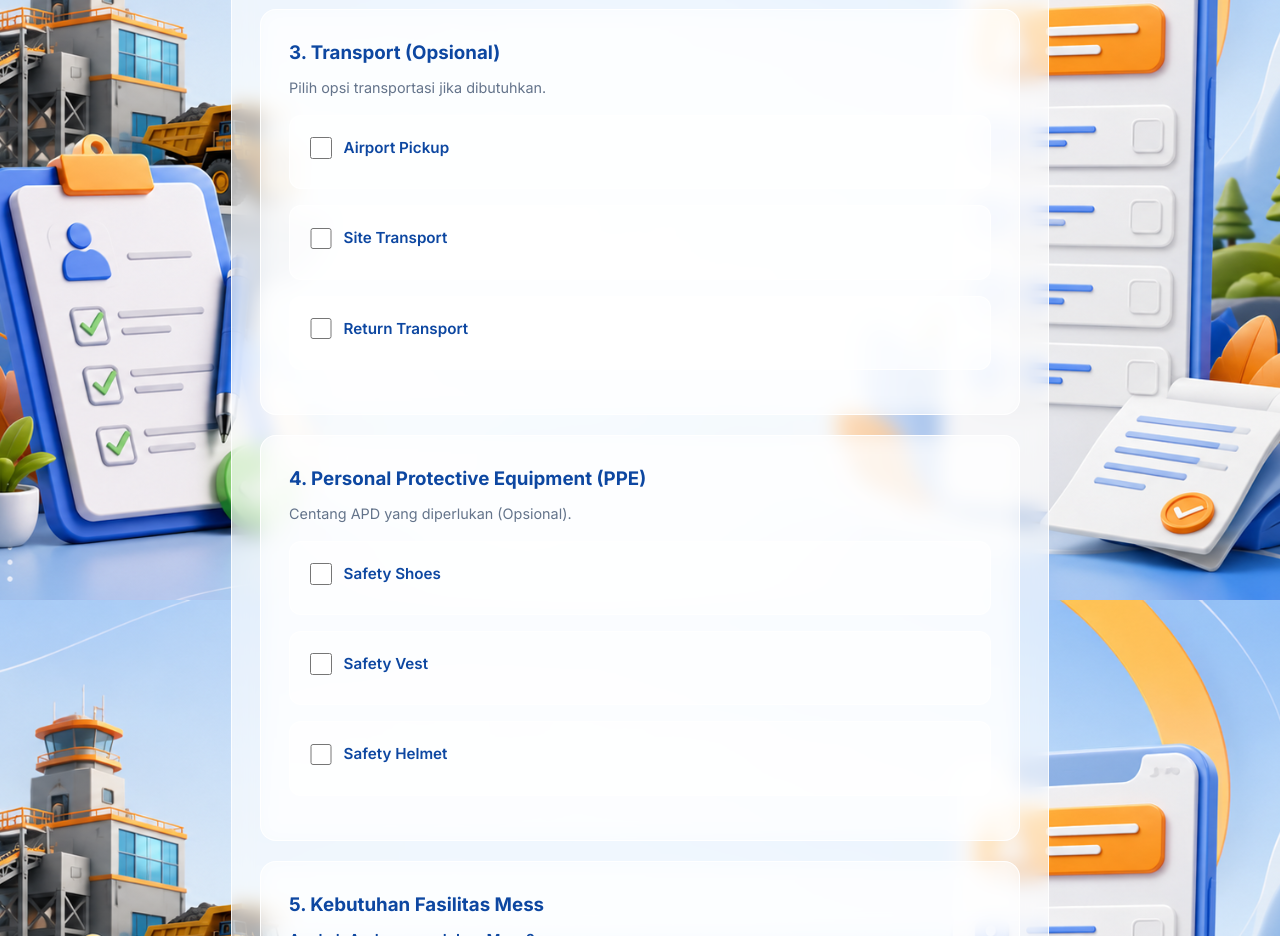
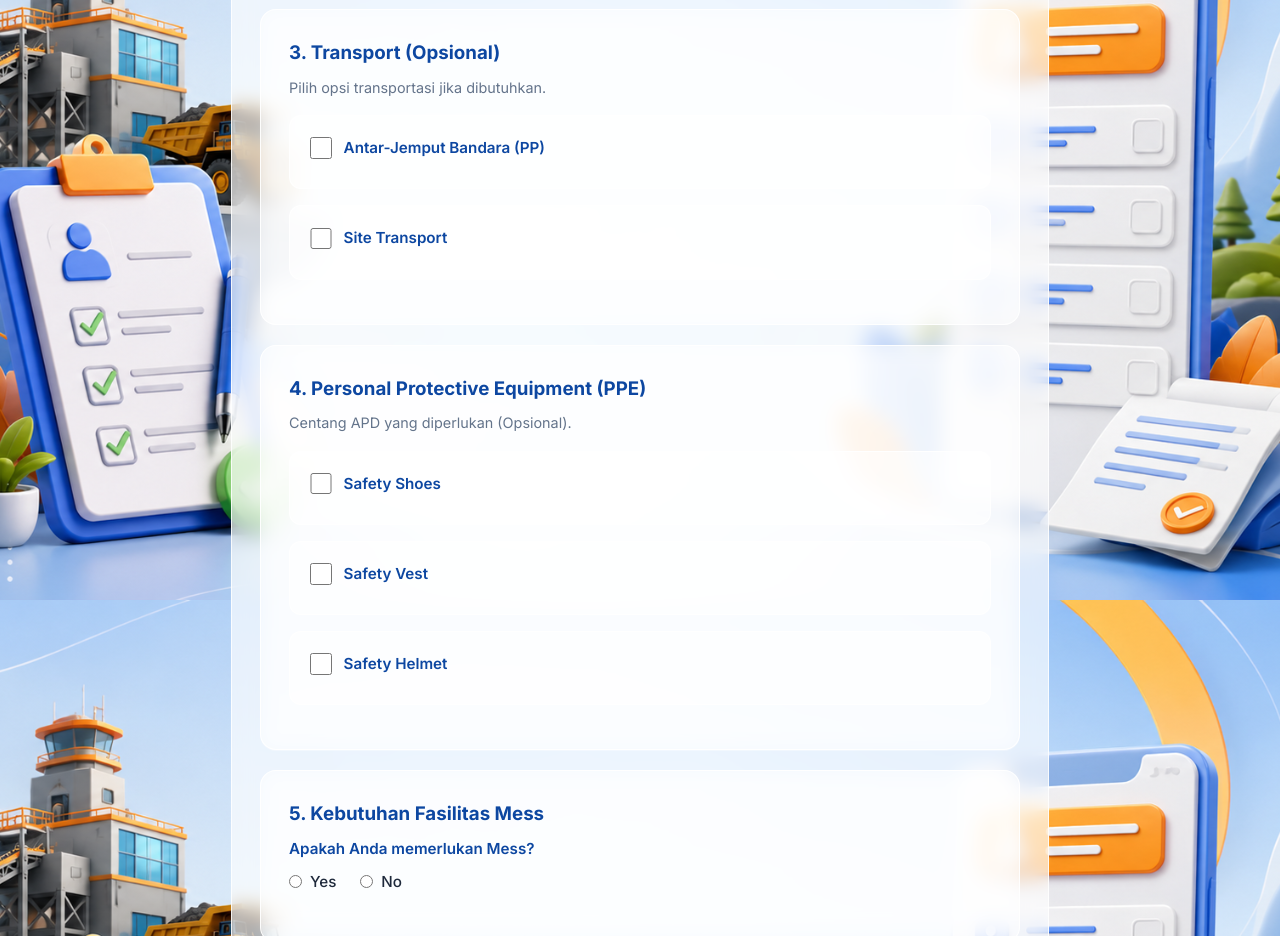
Before and after one commit to Jal3ee/SAFARI, a React (Vite) app: page / in a window 1280 px wide. Shown: the part 1000-1936 px from the top of the page. Built offline with nearby package versions, Linux system fonts and the light colour scheme.

Commit message:
UI: Remove Return Transport and rename Airport Pickup to PP Bandara

```diff
--- a/src/pages/NewRequest.jsx
+++ b/src/pages/NewRequest.jsx
@@ -90,8 +90,7 @@ const NewRequest = () => {
     airport: false,
     airportArrivalDate: '', airportArrivalAirport: '', airportArrivalTime: '',
     airportDepartureDate: '', airportDepartureAirport: '', airportDepartureTime: '',
-    site: false, siteNote: '',
-    returnTransport: false, returnNote: ''
+    site: false, siteNote: ''
   });
 
   // Safety
@@ -204,9 +203,7 @@ const NewRequest = () => {
         airport: transport.airport,
         airportNote: transport.airport ? `Arrival: ${transport.airportArrivalDate} ${transport.airportArrivalTime} (${transport.airportArrivalAirport}) | Departure: ${transport.airportDepartureDate} ${transport.airportDepartureTime} (${transport.airportDepartureAirport})` : '',
         site: transport.site,
-        siteNote: transport.siteNote,
-        returnTransport: transport.returnTransport,
-        returnNote: transport.returnNote
+        siteNote: transport.siteNote
       },
       safety,
       needsMess,
@@ -379,12 +376,12 @@ const NewRequest = () => {
           <div className="checkbox-card">
             <label className="checkbox-header" id="field-airport">
               <input type="checkbox" checked={transport.airport} onChange={(e) => setTransport({...transport, airport: e.target.checked})} />
-              <span style={{ fontWeight: 600 }}>Airport Pickup</span>
+              <span style={{ fontWeight: 600 }}>Antar-Jemput Bandara (PP)</span>
             </label>
             {transport.airport && (
               <div className="checkbox-body" style={{ display: 'flex', flexDirection: 'column', gap: '1rem' }}>
                 <div style={{ background: 'rgba(255,255,255,0.7)', padding: '1rem', borderRadius: '8px', border: '1px solid rgba(0,0,0,0.05)' }}>
-                  <strong style={{ fontSize: '1rem', color: 'var(--primary-color)', display: 'block', marginBottom: '0.75rem' }}>🛬 Kedatangan (Arrival)</strong>
+                  <strong style={{ fontSize: '1rem', color: 'var(--primary-color)', display: 'block', marginBottom: '0.75rem' }}>🛬 Penjemputan (Kedatangan)</strong>
                   <div className="grid-3">
                     <div>
                       <label style={{ fontSize: '0.85rem', color: 'var(--text-light)', marginBottom: '0.25rem' }}>Tanggal</label>
@@ -401,7 +398,7 @@ const NewRequest = () => {
                   </div>
                 </div>
                 <div style={{ background: 'rgba(255,255,255,0.7)', padding: '1rem', borderRadius: '8px', border: '1px solid rgba(0,0,0,0.05)' }}>
-                  <strong style={{ fontSize: '1rem', color: 'var(--primary-color)', display: 'block', marginBottom: '0.75rem' }}>🛫 Kepulangan (Departure)</strong>
+                  <strong style={{ fontSize: '1rem', color: 'var(--primary-color)', display: 'block', marginBottom: '0.75rem' }}>🛫 Pengantaran (Kepulangan)</strong>
                   <div className="grid-3">
                     <div>
                       <label style={{ fontSize: '0.85rem', color: 'var(--text-light)', marginBottom: '0.25rem' }}>Tanggal</label>
@@ -429,18 +426,6 @@ const NewRequest = () => {
             {transport.site && (
               <div className="checkbox-body">
                 <input type="text" placeholder="Optional note (e.g. Unit hilux)" value={transport.siteNote} onChange={(e) => setTransport({...transport, siteNote: e.target.value})} />
-              </div>
-            )}
-          </div>
-
-          <div className="checkbox-card">
-            <label className="checkbox-header">
-              <input type="checkbox" checked={transport.returnTransport} onChange={(e) => setTransport({...transport, returnTransport: e.target.checked})} />
-              <span style={{ fontWeight: 600 }}>Return Transport</span>
-            </label>
-            {transport.returnTransport && (
-              <div className="checkbox-body">
-                <input type="text" placeholder="Optional note" value={transport.returnNote} onChange={(e) => setTransport({...transport, returnNote: e.target.value})} />
               </div>
             )}
           </div>
```
